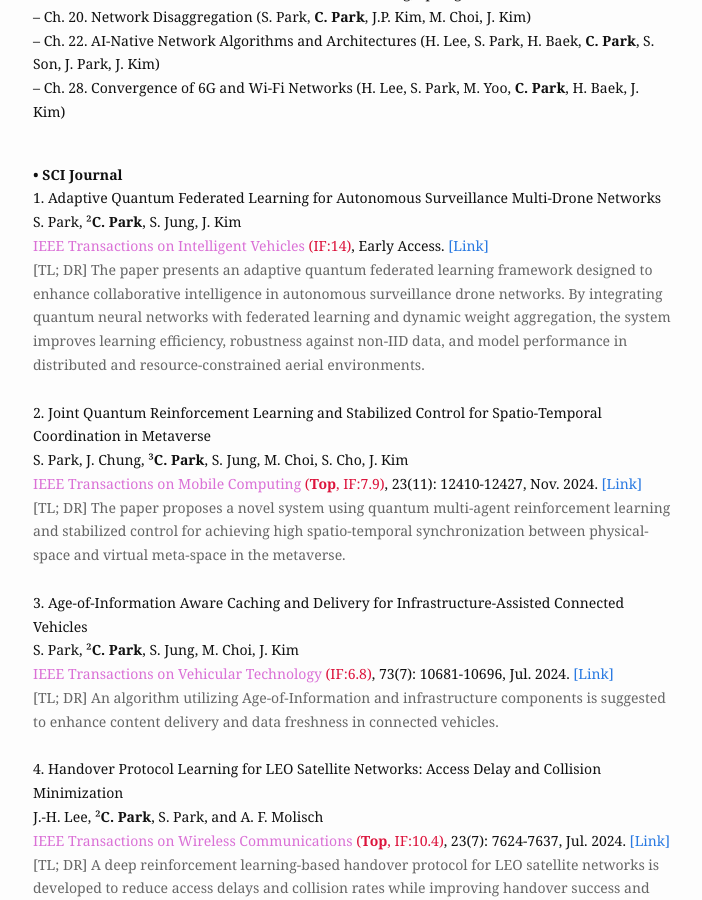
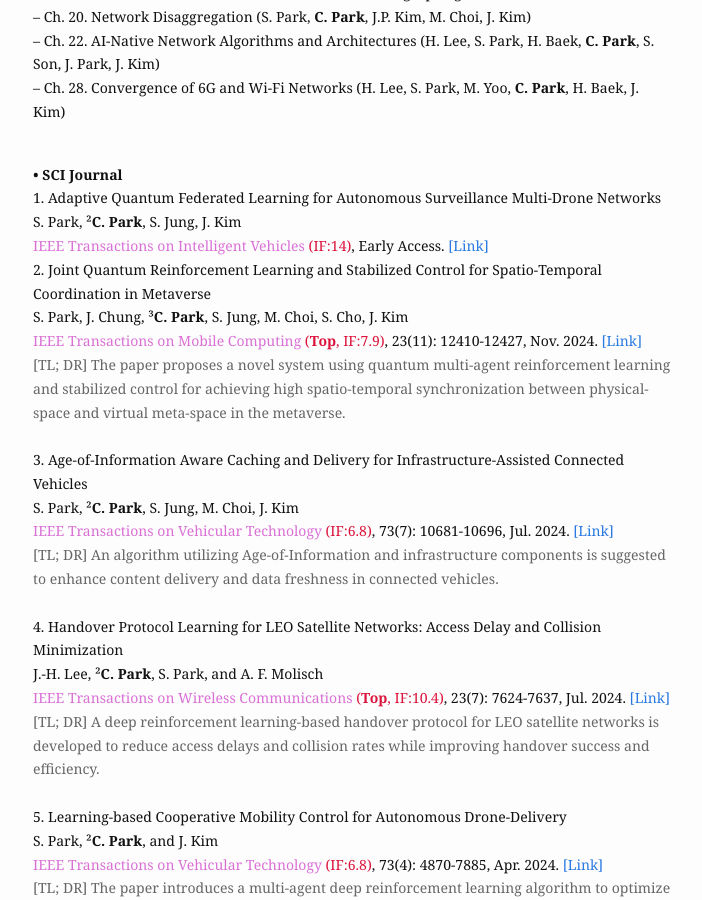
Before and after one commit to cosdeneb/cosdeneb.github.io, a Jekyll site: the page built from publication.md, in a window 1280 px wide and 900 px high, scrolled down 577 px. Shown: the whole window, without its empty margins (287-989 px from the left). Built offline with Jekyll 4.4.1, drawn with Linux system fonts in a browser that asks for light colours.

Commit message:
Update publication.md

```diff
--- a/publication.md
+++ b/publication.md
@@ -34,7 +34,6 @@ Below is a summary of the papers I have published: <br/>
   1. Adaptive Quantum Federated Learning for Autonomous Surveillance Multi-Drone Networks <br/>
   S. Park, ²<b>C. Park</b>, S. Jung, J. Kim <br/>
   <font color='#da70d6'>IEEE Transactions on Intelligent Vehicles</font> <font color='#dc143c'>(IF:14)</font>, Early Access. <a href="https://ieeexplore.ieee.org/abstract/document/10764760">[Link]</a><br/>
-  <font color='#666666'>[TL; DR] The paper presents an adaptive quantum federated learning framework designed to enhance collaborative intelligence in autonomous surveillance drone networks. By integrating quantum neural networks with federated learning and dynamic weight aggregation, the system improves learning efficiency, robustness against non-IID data, and model performance in distributed and resource-constrained aerial environments.</font><br/><br/>
 
   2. Joint Quantum Reinforcement Learning and Stabilized Control for Spatio-Temporal Coordination in Metaverse <br/>
   S. Park, J. Chung, ³<b>C. Park</b>, S. Jung, M. Choi, S. Cho, J. Kim <br/>
```
